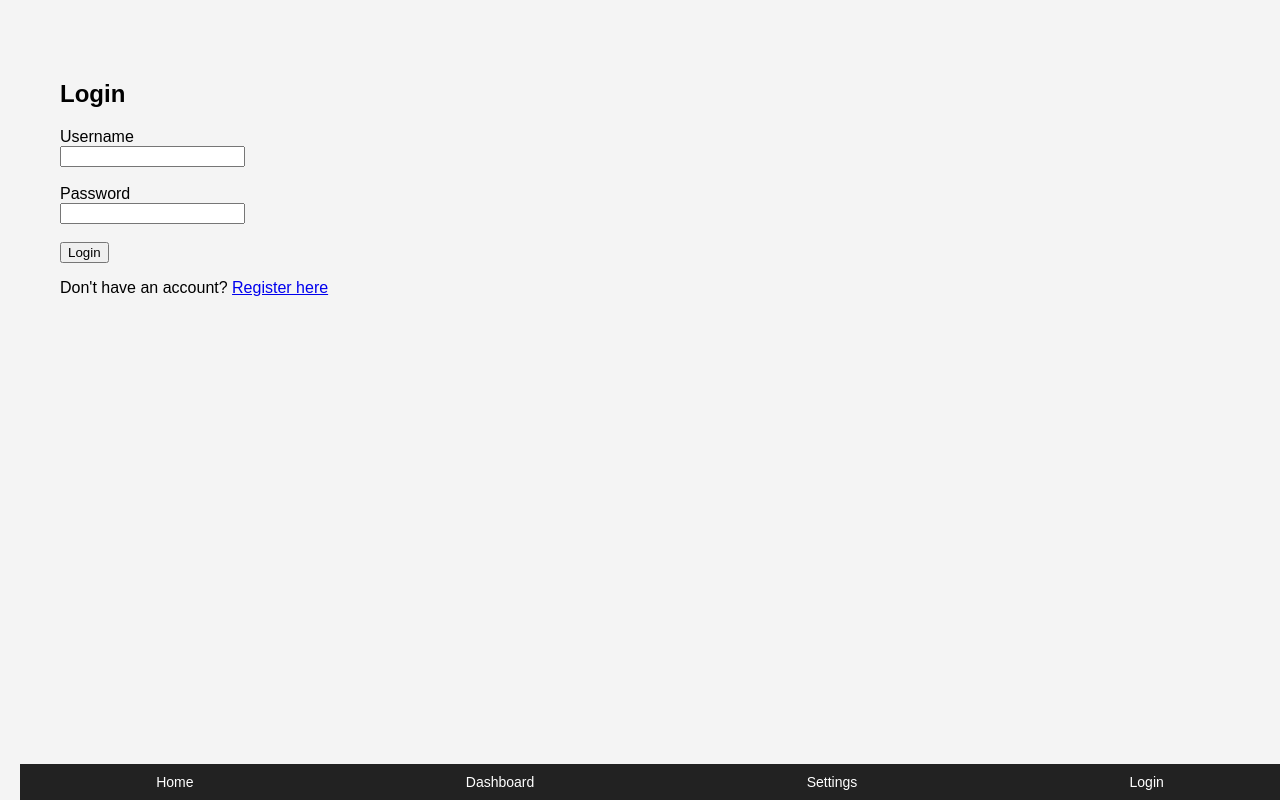
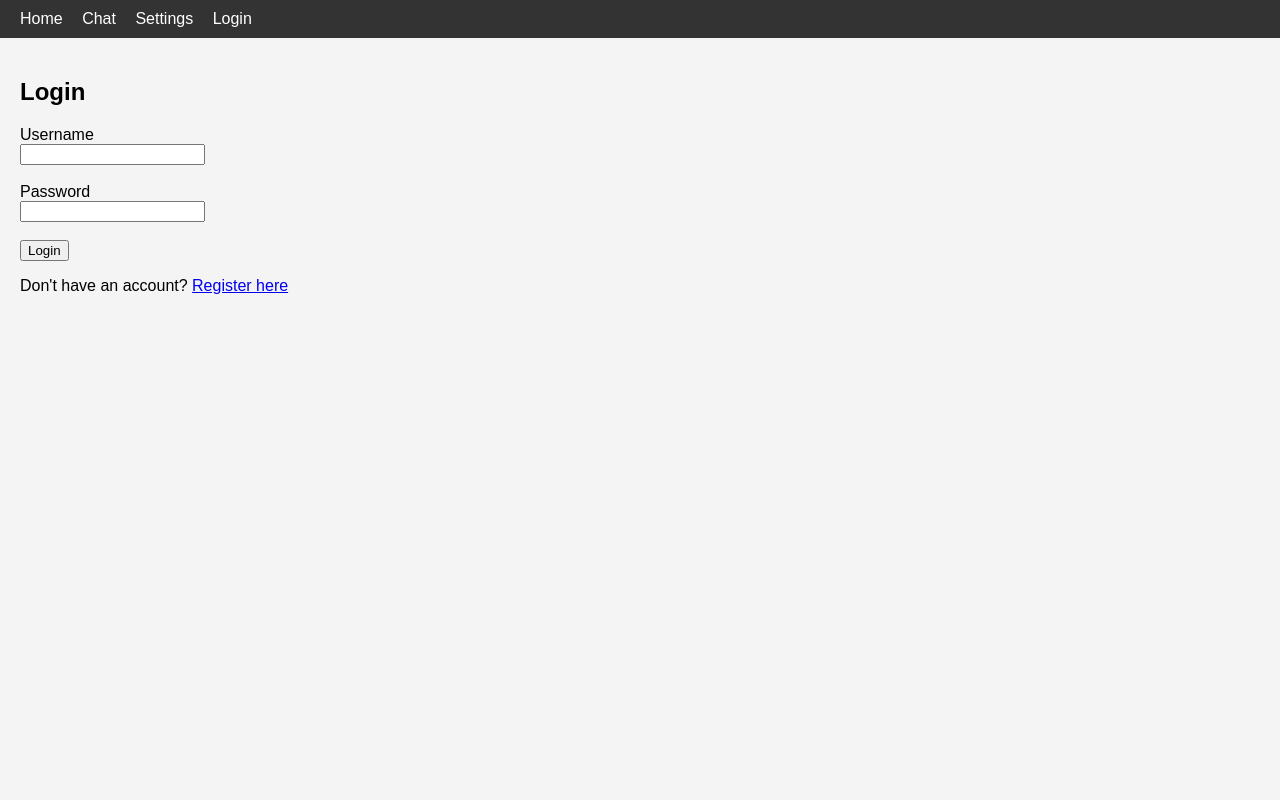
Before and after one commit to RAJ-ROCKY-SBR/Chut, a Flask app: page /login in a window 1280 px wide. Run offline with Flask 3, Linux system fonts and the light colour scheme.

Commit message:
Update base.html

```diff
--- a/templates/base.html
+++ b/templates/base.html
@@ -1,47 +1,47 @@
+<!-- templates/base.html -->
 <!DOCTYPE html>
 <html lang="en">
 <head>
   <meta charset="UTF-8">
-    <title>{% block title %}My App{% endblock %}</title>
+  <title>{% block title %}Chut App{% endblock %}</title>
   <meta name="viewport" content="width=device-width, initial-scale=1.0">
-    <link rel="stylesheet" href="{{ url_for('static', filename='styles.css') }}">
   <style>
     body {
+      font-family: Arial, sans-serif;
+      background-color: #f4f4f4;
       margin: 0;
-            font-family: Arial, sans-serif;
+      padding: 0;
     }
-        nav {
-            position: fixed;
-            bottom: 0;
-            width: 100%;
-            background: #222;
-            display: flex;
-            justify-content: space-around;
-            padding: 10px 0;
+    .navbar {
+      background-color: #333;
+      color: white;
+      padding: 10px 20px;
     }
-        nav a {
-            color: #fff;
+    .navbar a {
+      color: white;
+      margin-right: 15px;
       text-decoration: none;
-            font-size: 14px;
     }
     .container {
       padding: 20px;
-            margin-bottom: 60px;
     }
   </style>
 </head>
 <body>
 
-<div class="container">
-    {% block content %}{% endblock %}
+  <div class="navbar">
+    <a href="/">Home</a>
+    <a href="/chat">Chat</a>
+    <a href="/settings">Settings</a>
+    {% if 'username' in session %}
+      <a href="/logout">Logout</a>
+    {% else %}
+      <a href="/login">Login</a>
+    {% endif %}
   </div>
 
-<nav>
-    <a href="/">Home</a>
-    <a href="/dashboard">Dashboard</a>
-    <a href="/settings">Settings</a>
-    <a href="/login">Login</a>
-</nav>
+  {% block content %}
+  {% endblock %}
 
 </body>
 </html>
```
Lines whose indentation alone changed are shown as unchanged.
